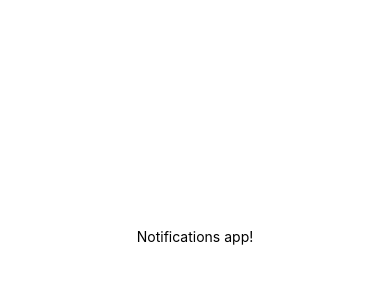
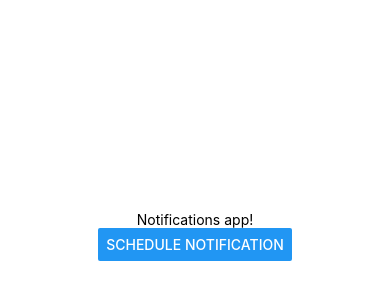
Before and after one commit to Alan114/React-Native-Notifications, a React Native app: screen / in a window 390 px wide. Shown: the part 186-486 px from the top of the page. Built offline with nearby package versions, Linux system fonts and the light colour scheme.

Commit message:
scheduling (local) notifications

```diff
--- a/App.js
+++ b/App.js
@@ -1,10 +1,28 @@
 import { StatusBar } from "expo-status-bar";
-import { StyleSheet, Text, View } from "react-native";
+import { Button, StyleSheet, Text, View } from "react-native";
+import * as Notifications from "expo-notifications";
 
 export default function App() {
+  function handleScheduleNotification() {
+    Notifications.scheduleNotificationAsync({
+      content: {
+        title: "My first local notification",
+        body: "This is the body of the notification.",
+        data: { userName: "Alan" },
+      },
+      trigger: {
+        seconds: 5,
+      },
+    });
+  }
+
   return (
     <View style={styles.container}>
       <Text>Notifications app!</Text>
+      <Button
+        title="Schedule Notification"
+        onPress={handleScheduleNotification}
+      />
       <StatusBar style="auto" />
     </View>
   );
```
